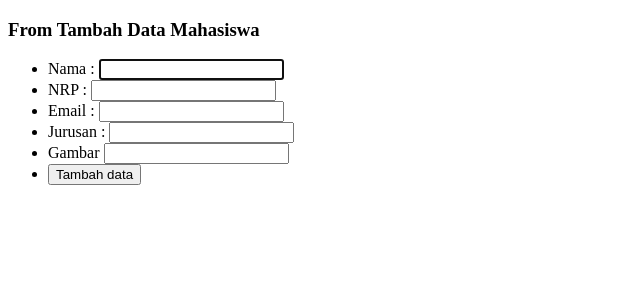
After one commit to DWL22/pw2020_123120048, a PHP site: page /tambah.php in a window 1280 px wide. The commit adds this page. Shown: the top 300 px of the page, without its empty margins (0-640 px from the left). Run offline with PHP 8.4, Linux system fonts and the light colour scheme.

Commit message:
kpw2020 vid3 insert data

```diff
--- a/kuliah/pertemuan10/functions.php
+++ b/kuliah/pertemuan10/functions.php
@@ -25,4 +25,18 @@ $rows[] = $row;
 
 return $rows;
 }
+
+function tambah($data) {
+    $conn = koneksi();
+    $nama = htmlspecialchars($data['nama']);
+    $nrp = htmlspecialchars($data['nrp']);
+    $email= htmlspecialchars($data['email']);
+    $jurusan = htmlspecialchars($data['jurusan']);
+    $gambar = htmlspecialchars($data['gambar']);
+
+    $query = "INSERT INTO mahasiswa VALUES (null,'$nama','$nrp','$email','$jurusan','$gambar')";
+   mysqli_query($conn, $query) ;
+   echo mysqli_error($conn);
+   return mysqli_affected_rows($conn);
+}
 ?>
--- a/kuliah/pertemuan10/latihan3.php
+++ b/kuliah/pertemuan10/latihan3.php
@@ -13,6 +13,7 @@ $mahasiswa = query("SELECT * FROM mahasiswa");
 </head>
 <body>
     <h3>Daftar Mahasiswa</h3>
+    <a href="tambah.php">Tambah Data Mahasiswa</a>
     <table border="1" cellpadding="10" cellspacing="0">
     <tr>
         <th>#</th>
--- /dev/null
+++ b/kuliah/pertemuan10/tambah.php
@@ -0,0 +1,65 @@
+<?php
+require 'functions.php';
+
+//cek apa tombol tambah sudah di tekan
+if(isset ($_POST['tambah'])) {
+    if (tambah($_POST) > 0) {
+        echo " <script>
+        alert('data berhasil di tambahkan!');
+        document.location.href = 'latihan3.php';
+        </script>";
+    } else {
+        echo "data gagal ditambahkan!";
+    }
+    tambah($_POST);
+}
+?>
+
+<!DOCTYPE html>
+<html lang="en">
+<head>
+    <meta charset="UTF-8">
+    <meta name="viewport" content="width=device-width, initial-scale=1.0">
+    <title>Tambah data Mahasiswa</title>
+</head>
+<body>
+    <h3>From Tambah Data Mahasiswa</h3>
+    <form action="" method="POST">
+    <ul>
+        <li>
+            <label>
+                Nama :
+                <input type="text" name="nama" autofocus required>
+            </label>
+        </li>
+        <li>
+            <label>
+                NRP :
+                <input type="text" name="nrp" required>
+            </label>
+        </li>
+        <li>
+            <label> Email :
+                <input type="text" name="email" required>
+            </label>
+        </li>
+        <li>
+            <label>
+                Jurusan :
+                <input type="text" name="jurusan" required>
+            </label>
+        </li>
+        <li>
+            <label>
+                Gambar
+                <input type="text" name="gambar" required>
+            </label>
+        </li>
+        <li>
+            <button type="submit" name="tambah">Tambah data</button>
+        </li>
+    </ul>
+
+    </form>
+</body>
+</html>
```
